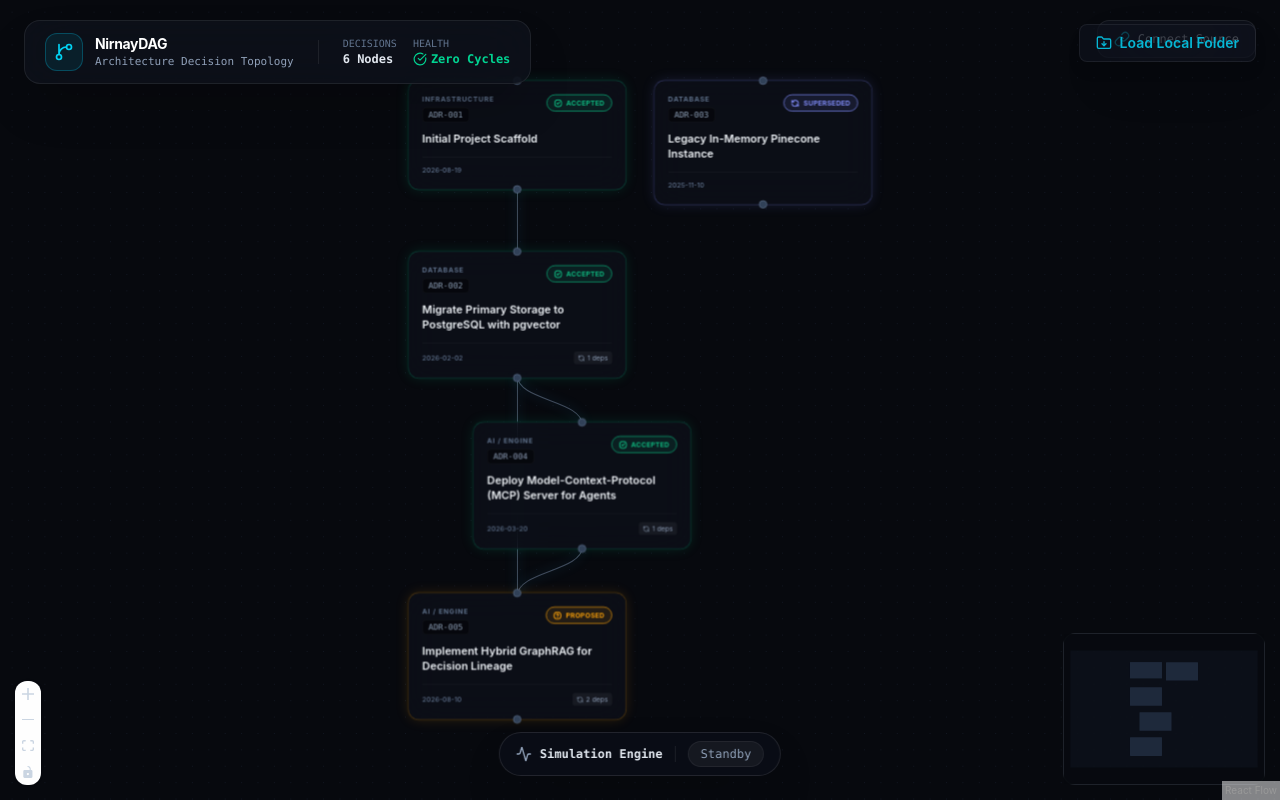
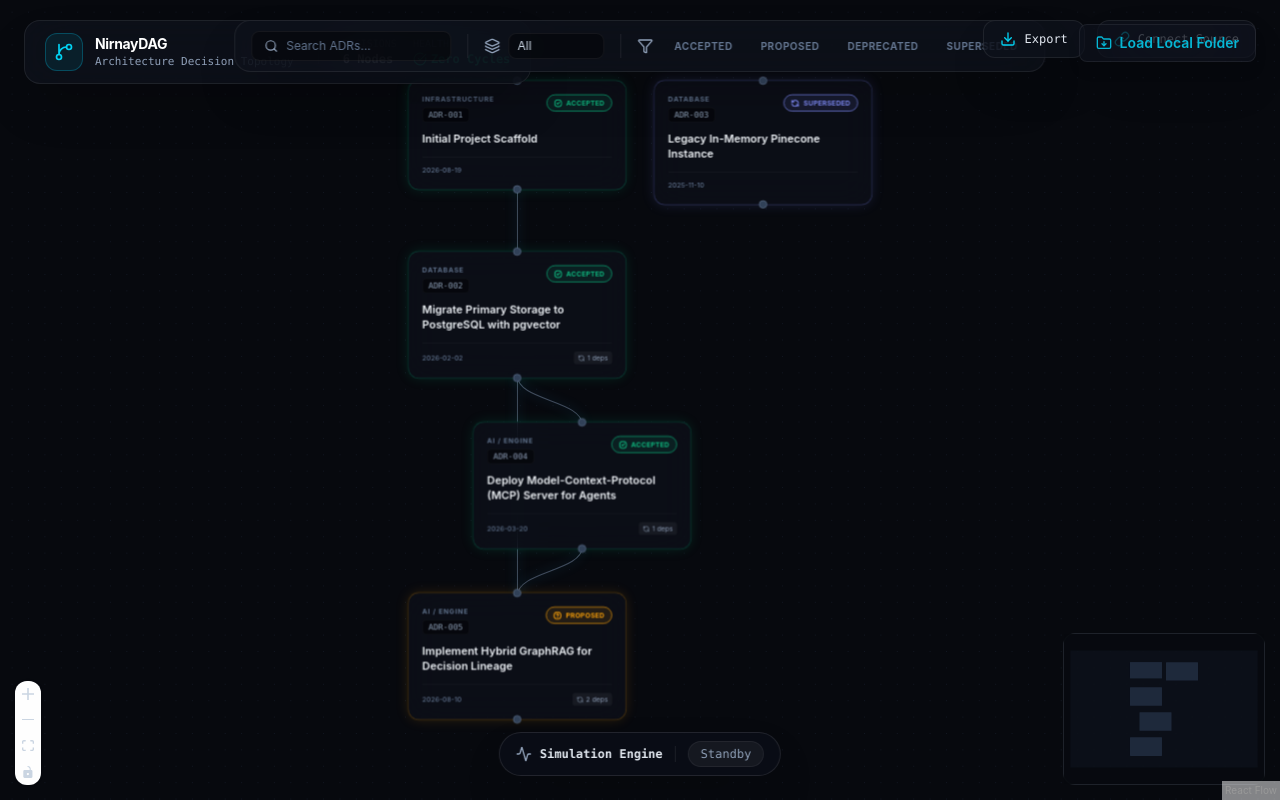
Before and after one commit to Yash4305d-y/NirnayDAG, a React (Vite) app: page / in a window 1280 px wide. Built offline with nearby package versions, Linux system fonts and the light colour scheme.

Commit message:
feat: add NirnayCanvas component with React Flow integration for ADR visualization

```diff
--- a/src/components/NirnayCanvas.tsx
+++ b/src/components/NirnayCanvas.tsx
@@ -24,6 +24,9 @@ import { SimulatorDock } from './SimulatorDock.js';
 import { SourceModal } from './SourceModal.js';
 import { Toast, type ToastConfig } from './Toast.js';
 import { GitBranch, Link, CheckCircle, AlertCircle } from 'lucide-react';
+import { GraphToolbar, type FilterState } from './GraphToolbar.js';
+import { ExportMenu } from './ExportMenu.js';
+import { exportToPng, exportToSvg, exportToJson } from '../utils/exportGraph.js';
 
 const nodeTypes = { decisionNode: DecisionNode };
 const edgeTypes = { glowEdge: GlowEdge };
@@ -36,17 +39,39 @@ const CanvasContent = () => {
   const [toastMessage, setToastMessage] = useState<ToastConfig | null>(null);
   const [isSourceModalOpen, setIsSourceModalOpen] = useState(false);
 
+  const [filters, setFilters] = useState<FilterState>({
+    search: '',
+    status: [],
+    category: 'All'
+  });
+
   const { fitView } = useReactFlow();
 
   const dagEngine = useMemo(() => new DAGEngine(adrs), [adrs]);
   const validation = useMemo(() => dagEngine.validate(), [dagEngine]);
 
   const calculateBlast = useCallback(
-    (id: string) => {
-      return dagEngine.getBlastRadius(id);
-    },
+    (id: string) => dagEngine.getBlastRadius(id),
     [dagEngine]
   );
+
+  const filteredAdrs = useMemo(() => {
+    return adrs.filter(adr => {
+      if (filters.category !== 'All' && adr.category !== filters.category) return false;
+      if (filters.status.length > 0 && !filters.status.includes(adr.status)) return false;
+      if (filters.search) {
+        const query = filters.search.toLowerCase();
+        if (
+          !adr.id.toLowerCase().includes(query) &&
+          !adr.title.toLowerCase().includes(query) &&
+          !adr.context.toLowerCase().includes(query)
+        ) {
+          return false;
+        }
+      }
+      return true;
+    });
+  }, [adrs, filters]);
 
   const [nodes, setNodes, onNodesChange] = useNodesState<Node>([]);
   const [edges, setEdges, onEdgesChange] = useEdgesState<Edge>([]);
@@ -55,14 +80,25 @@ const CanvasContent = () => {
   useEffect(() => {
     const { nodes: layoutedNodes, edges: layoutedEdges } = getLayoutedGraph(adrs, 'TB');
 
-    const enrichedNodes = layoutedNodes.map((n: Node) => ({
+    // Generate set of filtered IDs for O(1) lookup
+    const filteredIds = new Set(filteredAdrs.map(a => a.id));
+    const isFiltering = filters.search || filters.status.length > 0 || filters.category !== 'All';
+
+    const enrichedNodes = layoutedNodes.map((n: Node) => {
+      const isMatch = filteredIds.has(n.id);
+      return {
         ...n,
         data: {
           ...n.data,
           isSelected: selectedAdr?.id === n.id,
-        isDimmed: selectedAdr ? selectedAdr.id !== n.id && !impactedIds.includes(n.id) : false,
+          // Dim if we are selecting something and it's not impacted, OR if filtering is active and it doesn't match
+          isDimmed: (selectedAdr ? (selectedAdr.id !== n.id && !impactedIds.includes(n.id)) : false)
+                    || (isFiltering && !isMatch)
         },
-    }));
+        // ignore pointer events if dimmed by filter
+        style: isFiltering && !isMatch ? { pointerEvents: 'none' } : undefined,
+      };
+    });
 
     const enrichedEdges = layoutedEdges.map((e: Edge) => ({
       ...e,
@@ -77,7 +113,7 @@ const CanvasContent = () => {
     setTimeout(() => {
       fitView({ padding: 0.25, duration: 400 });
     }, 50);
-  }, [adrs, selectedAdr, impactedIds, setNodes, setEdges, fitView]);
+  }, [adrs, selectedAdr, impactedIds, filteredAdrs, filters, setNodes, setEdges, fitView]);
 
   const handleNodeClick = (_: any, node: Node) => {
     const target = adrs.find((a) => a.id === node.id) || null;
@@ -111,6 +147,29 @@ const CanvasContent = () => {
       });
     }
     setTimeout(() => fitView({ padding: 0.25, duration: 400 }), 50);
+  };
+
+  const handleExportPng = async () => {
+    const flowEl = document.querySelector('.react-flow') as HTMLElement;
+    if (flowEl) {
+      const rect = flowEl.getBoundingClientRect();
+      await exportToPng(flowEl, rect.width, rect.height);
+      setToastMessage({ type: 'success', title: 'Exported PNG successfully' });
+    }
+  };
+
+  const handleExportSvg = async () => {
+    const flowEl = document.querySelector('.react-flow') as HTMLElement;
+    if (flowEl) {
+      const rect = flowEl.getBoundingClientRect();
+      await exportToSvg(flowEl, rect.width, rect.height);
+      setToastMessage({ type: 'success', title: 'Exported SVG successfully' });
+    }
+  };
+
+  const handleExportJson = () => {
+    exportToJson(adrs);
+    setToastMessage({ type: 'success', title: 'Exported JSON successfully' });
   };
 
   return (
@@ -159,14 +218,24 @@ const CanvasContent = () => {
         </div>
       </header>
 
-      {/* Top-Right Connect Source Button */}
+      {/* Search & Filter Toolbar */}
+      <GraphToolbar filters={filters} onFilterChange={setFilters} />
+
+      {/* Top-Right Control Dock */}
+      <div className="absolute top-5 right-6 z-20 flex items-center gap-3">
+        <ExportMenu
+          onExportPng={handleExportPng}
+          onExportSvg={handleExportSvg}
+          onExportJson={handleExportJson}
+        />
         <button
           onClick={() => setIsSourceModalOpen(true)}
-        className="absolute top-5 right-6 z-20 flex items-center gap-2 px-4 py-2.5 rounded-xl bg-[#0d111a]/85 hover:bg-[#131926] border border-white/[0.08] hover:border-cyan-500/40 text-xs font-mono text-slate-200 transition-all duration-200 shadow-2xl pointer-events-auto"
+          className="flex items-center gap-2 px-4 py-2.5 rounded-xl bg-[#0d111a]/85 hover:bg-[#131926] border border-white/[0.08] hover:border-cyan-500/40 text-xs font-mono text-slate-200 transition-all duration-200 shadow-2xl pointer-events-auto"
         >
           <Link className="w-4 h-4 text-cyan-400" />
           <span>Connect Source</span>
         </button>
+      </div>
 
       {/* Canvas */}
       <ReactFlow
```
Lines whose indentation alone changed are shown as unchanged.
